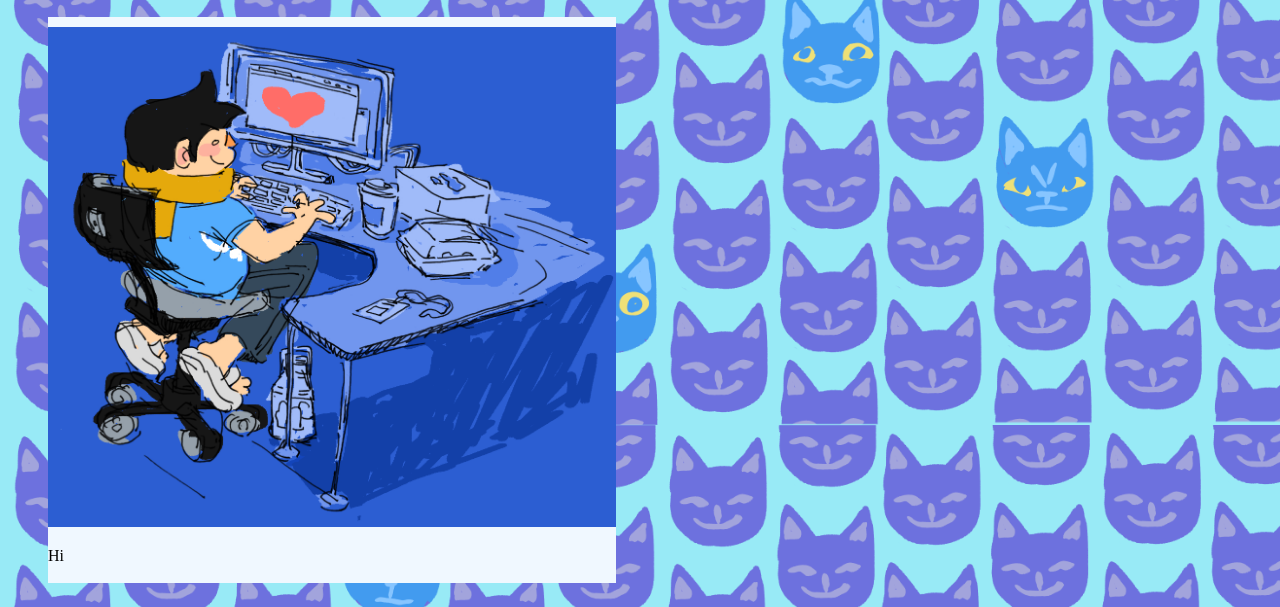
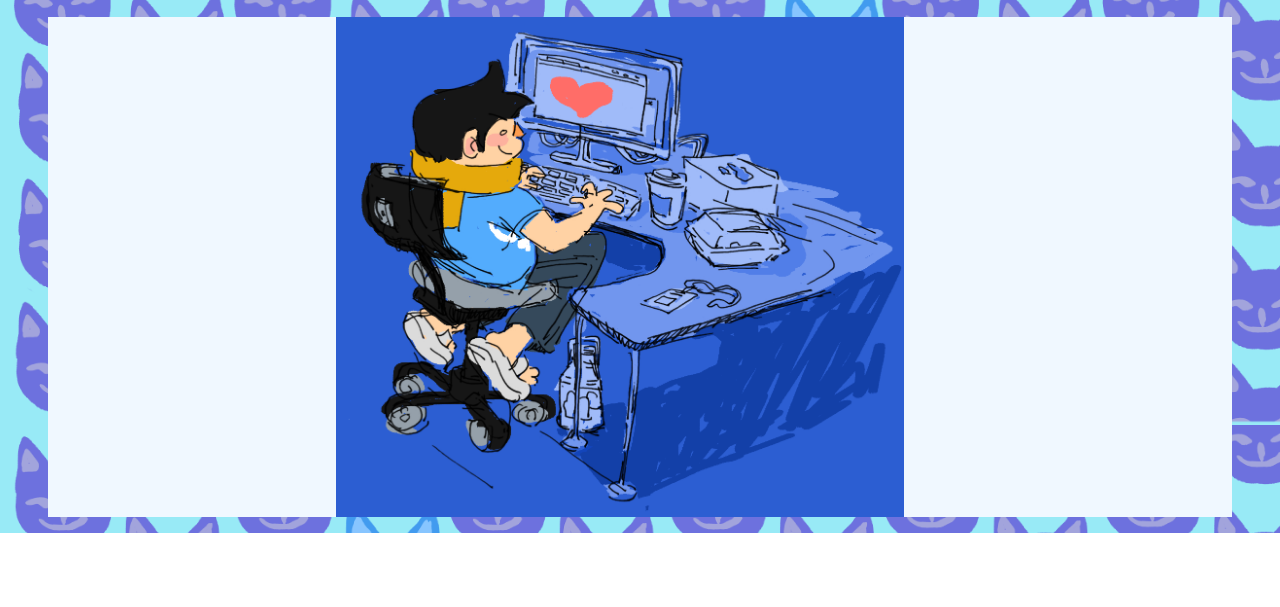
Before and after one commit to delioHotguy/delio.github.io, a plain HTML site: page index.html in a window 1280 px wide. Shown: the part 5236-5843 px from the top of the page. After the commit the page ends 5769 px from the top, so only its background shows below. Drawn offline with Linux system fonts and the light colour scheme; a web font is replaced by a local one.

Commit message:
polishing up articles and blockquotes

```diff
--- a/index.html
+++ b/index.html
@@ -26,11 +26,11 @@
         <video src="LEGGED_BALL_WALK_ver4.mov" loop autoplay></video>
         <video src="3_Ball_Weights_Excerise_v4.mp4" loop autoplay></video>
     </article>
-    <article class="EndSection">
-        <blockquote>
+    <article>
+        <blockquote class="EndSection">
         <hr/ color="aliceblue">
-        <img src="BOARD SKETCHBOOK 24.png" alt="Image not shown">
-        <p>Hi</p>
+        <img src="BOARD SKETCHBOOK 24.png" alt="Image not shown" style="margin-right: 40px;">
+        <p></p>
         <hr/ color="aliceblue">
         </blockquote>
     </article>
--- a/main.css
+++ b/main.css
@@ -7,6 +7,7 @@
         background-color: aliceblue;
     }
     p{
+        font-size: 40px;
         color: black;
     }
     h1{
@@ -17,10 +18,13 @@
     background-color: aliceblue;
     }
     .ImgContentBlock{
-        text-align: center;
+    text-align: center;
+
     }
     .EndSection {
-    display: inline-block;
+    display: flex;
+    flex-direction: row;
+    justify-content: space-between;
     text-align: left;
     }
     img {
```
